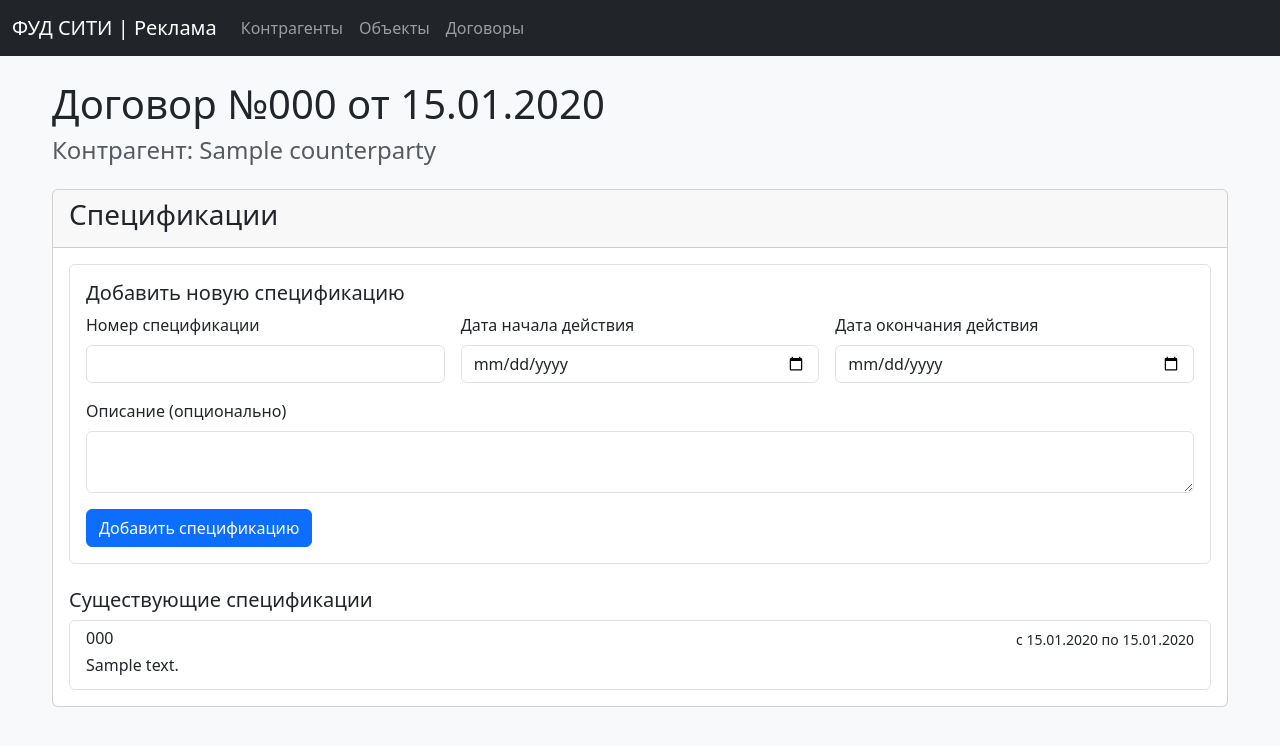
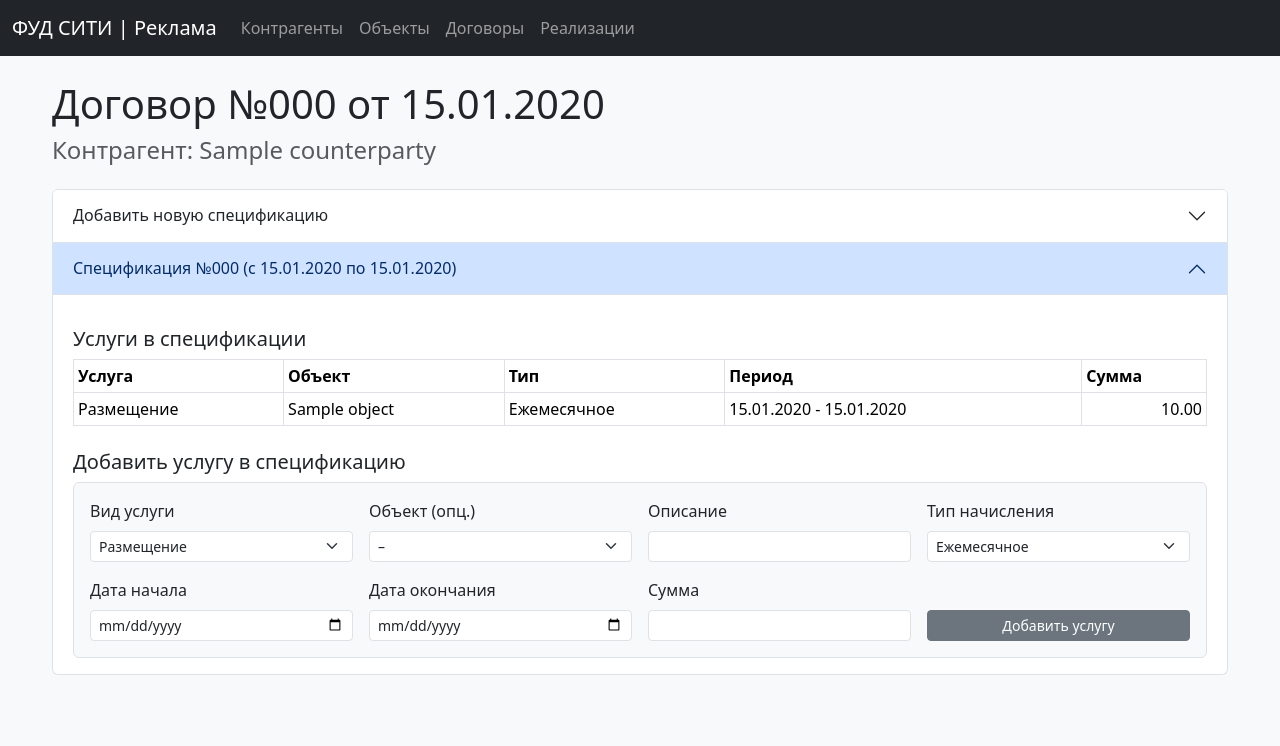
Before and after one commit to Daulet13/FoodcityReklama, a Flask app: page /contract/1 in a window 1280 px wide. Shown: the top 746 px of the page. Run offline with Flask 3, Linux system fonts and the light colour scheme; tables that the repository leaves empty hold one stand-in row (values such as "Sample post").

Commit message:
feat: add realizations page

```diff
--- a/app.py
+++ b/app.py
@@ -1,7 +1,9 @@
-from flask import Flask, render_template, request, redirect, url_for
+from flask import Flask, render_template, request, redirect, url_for, flash
 from flask_sqlalchemy import SQLAlchemy
 from flask_migrate import Migrate
 import os
+from datetime import datetime
+from sqlalchemy import extract
 
 app = Flask(__name__)
 app.config['SECRET_KEY'] = 'your-secret-key' # Добавьте секретный ключ для сессий и флеш-сообщений
@@ -15,8 +17,8 @@ migrate = Migrate(app, db)
 from models import (db, User, Counterparty, CounterpartyType, Role,
                     PropertyObject, PropertyObjectType, ServiceType, BusinessCategory,
                     PropertyObjectTypeEnum, ServiceTypeEnum, BusinessCategoryEnum,
-                    Contract, ContractStatus, Specification)
-from datetime import datetime
+                    Contract, ContractStatus, Specification, SpecificationService, BillingType,
+                    Realization, RealizationService, RealizationSource, PaymentType)
 
 @app.cli.command('init-db')
 def init_db_command():
@@ -130,19 +132,128 @@ def contract_detail(contract_id):
     contract = Contract.query.get_or_404(contract_id)
 
     if request.method == 'POST':
-        # Добавление новой спецификации
-        new_spec = Specification(
-            number=request.form['number'],
-            start_date=datetime.strptime(request.form['start_date'], '%Y-%m-%d').date(),
-            end_date=datetime.strptime(request.form['end_date'], '%Y-%m-%d').date(),
-            description=request.form.get('description'),
-            contract_id=contract.id
-        )
-        db.session.add(new_spec)
+        # Определяем, какая форма была отправлена
+        form_type = request.form.get('form_type')
+
+        if form_type == 'add_specification':
+            new_spec = Specification(
+                number=request.form['number'],
+                start_date=datetime.strptime(request.form['start_date'], '%Y-%m-%d').date(),
+                end_date=datetime.strptime(request.form['end_date'], '%Y-%m-%d').date(),
+                description=request.form.get('description'),
+                contract_id=contract.id
+            )
+            db.session.add(new_spec)
+
+        elif form_type == 'add_service':
+            spec_id = request.form.get('specification_id')
+            new_service = SpecificationService(
+                specification_id=spec_id,
+                service_type_id=request.form['service_type_id'],
+                property_object_id=request.form.get('property_object_id') or None,
+                description=request.form.get('description'),
+                billing_type=BillingType[request.form['billing_type']],
+                start_date=datetime.strptime(request.form['start_date'], '%Y-%m-%d').date(),
+                end_date=datetime.strptime(request.form['end_date'], '%Y-%m-%d').date() if request.form['end_date'] else None,
+                amount=request.form['amount']
+            )
+            db.session.add(new_service)
+
         db.session.commit()
         return redirect(url_for('contract_detail', contract_id=contract.id))
 
-    return render_template('contract_detail.html', contract=contract)
+    # Данные для форм
+    service_types = ServiceType.query.all()
+    property_objects = PropertyObject.query.all()
+    billing_types = list(BillingType)
+
+    return render_template('contract_detail.html',
+                           contract=contract,
+                           service_types=service_types,
+                           property_objects=property_objects,
+                           billing_types=billing_types)
+
+@app.route('/realizations', methods=['GET', 'POST'])
+def realizations_list():
+    if request.method == 'POST':
+        # Логика для создания разовой реализации (пока заглушка)
+        pass
+    realizations = Realization.query.order_by(Realization.date.desc()).all()
+    return render_template('realizations.html', realizations=realizations, now=datetime.now())
+
+@app.route('/generate-realizations', methods=['POST'])
+def generate_realizations():
+    month_year_str = request.form.get('month')
+    if not month_year_str:
+        flash('Необходимо выбрать месяц для генерации.', 'danger')
+        return redirect(url_for('realizations_list'))
+
+    year, month = map(int, month_year_str.split('-'))
+
+    # 1. Найти все активные договоры
+    active_contracts = Contract.query.filter_by(status=ContractStatus.ACTIVE).all()
+
+    generated_count = 0
+
+    for contract in active_contracts:
+        # 2. Найти все подходящие спецификации
+        specs = Specification.query.filter(
+            Specification.contract_id == contract.id,
+            extract('year', Specification.start_date) <= year,
+            extract('month', Specification.start_date) <= month,
+            extract('year', Specification.end_date) >= year,
+            extract('month', Specification.end_date) >= month
+        ).all()
+
+        for spec in specs:
+            # 3. Найти все ежемесячные услуги
+            monthly_services = SpecificationService.query.filter_by(
+                specification_id=spec.id,
+                billing_type=BillingType.MONTHLY
+            ).all()
+
+            for service in monthly_services:
+                 # 4. Проверить, не создана ли уже реализация
+                exists = Realization.query.filter_by(
+                    contract_id=contract.id,
+                    specification_id=spec.id,
+                    month=month,
+                    year=year
+                ).join(RealizationService).filter(RealizationService.description == service.description).count() > 0
+
+                if not exists:
+                    # 5. Создать реализацию
+                    new_realization = Realization(
+                        date=datetime(year, month, 1),
+                        source=RealizationSource.AUTO,
+                        month=month,
+                        year=year,
+                        payment_type=PaymentType.NON_CASH,
+                        counterparty_id=contract.counterparty_id,
+                        contract_id=contract.id,
+                        specification_id=spec.id,
+                        manager_id=contract.manager_id,
+                    )
+
+                    realization_service = RealizationService(
+                        description=service.description,
+                        sale_amount=service.amount,
+                        property_object_id=service.property_object_id,
+                        service_type_id=service.service_type_id,
+                        realization=new_realization
+                    )
+
+                    db.session.add(new_realization)
+                    db.session.add(realization_service)
+                    generated_count += 1
+
+    if generated_count > 0:
+        db.session.commit()
+        flash(f'Успешно сгенерировано {generated_count} новых реализаций за {month:02}.{year}.', 'success')
+    else:
+        flash(f'Новых реализаций для генерации за {month:02}.{year} не найдено.', 'info')
+
+    return redirect(url_for('realizations_list'))
 
 
 if __name__ == '__main__':
--- a/templates/base.html
+++ b/templates/base.html
@@ -32,6 +32,9 @@
                     <li class="nav-item">
                         <a class="nav-link" href="{{ url_for('contracts_list') }}">Договоры</a>
                     </li>
+                    <li class="nav-item">
+                        <a class="nav-link" href="{{ url_for('realizations_list') }}">Реализации</a>
+                    </li>
                     <!-- Другие ссылки будут здесь -->
                 </ul>
             </div>
--- a/templates/contract_detail.html
+++ b/templates/contract_detail.html
@@ -6,34 +6,34 @@
 <h1 class="mb-2">Договор №{{ contract.number }} от {{ contract.date.strftime('%d.%m.%Y') }}</h1>
 <h2 class="h4 text-muted mb-4">Контрагент: {{ contract.counterparty.brand_name }}</h2>
 
-<div class="row">
-    <!-- Блок Спецификации -->
-    <div class="col-lg-12">
-        <div class="card">
-            <div class="card-header">
-                <h3>Спецификации</h3>
-            </div>
-            <div class="card-body">
+<div class="accordion" id="accordionPanelsStayOpenExample">
     <!-- Форма добавления спецификации -->
-                <div class="mb-4 p-3 border rounded">
-                    <h5>Добавить новую спецификацию</h5>
+    <div class="accordion-item">
+        <h2 class="accordion-header" id="panelsStayOpen-headingOne">
+            <button class="accordion-button collapsed" type="button" data-bs-toggle="collapse" data-bs-target="#panelsStayOpen-collapseOne" aria-expanded="false" aria-controls="panelsStayOpen-collapseOne">
+                Добавить новую спецификацию
+            </button>
+        </h2>
+        <div id="panelsStayOpen-collapseOne" class="accordion-collapse collapse" aria-labelledby="panelsStayOpen-headingOne">
+            <div class="accordion-body">
                 <form method="post">
+                    <input type="hidden" name="form_type" value="add_specification">
                     <div class="row g-3">
                         <div class="col-md-4">
                             <label for="number" class="form-label">Номер спецификации</label>
                             <input type="text" class="form-control" id="number" name="number" required>
                         </div>
                         <div class="col-md-4">
-                                <label for="start_date" class="form-label">Дата начала действия</label>
-                                <input type="date" class="form-control" id="start_date" name="start_date" required>
+                            <label for="start_date_spec" class="form-label">Дата начала</label>
+                            <input type="date" class="form-control" id="start_date_spec" name="start_date" required>
                         </div>
                         <div class="col-md-4">
-                                <label for="end_date" class="form-label">Дата окончания действия</label>
-                                <input type="date" class="form-control" id="end_date" name="end_date" required>
+                            <label for="end_date_spec" class="form-label">Дата окончания</label>
+                            <input type="date" class="form-control" id="end_date_spec" name="end_date" required>
                         </div>
                         <div class="col-12">
-                                <label for="description" class="form-label">Описание (опционально)</label>
-                                <textarea class="form-control" id="description" name="description" rows="2"></textarea>
+                             <label for="description_spec" class="form-label">Описание</label>
+                            <textarea class="form-control" id="description_spec" name="description" rows="2"></textarea>
                         </div>
                         <div class="col-12">
                             <button type="submit" class="btn btn-primary">Добавить спецификацию</button>
@@ -41,27 +41,102 @@
                     </div>
                 </form>
             </div>
+        </div>
+    </div>
 
-                <!-- Список существующих спецификаций -->
-                <h5>Существующие спецификации</h5>
-                {% if contract.specifications %}
-                    <ul class="list-group">
+    <!-- Существующие спецификации -->
     {% for spec in contract.specifications %}
-                        <li class="list-group-item">
-                            <div class="d-flex w-100 justify-content-between">
-                                <h6 class="mb-1">{{ spec.number }}</h6>
-                                <small>с {{ spec.start_date.strftime('%d.%m.%Y') }} по {{ spec.end_date.strftime('%d.%m.%Y') }}</small>
+    <div class="accordion-item">
+        <h2 class="accordion-header" id="panelsStayOpen-heading-spec-{{ spec.id }}">
+            <button class="accordion-button" type="button" data-bs-toggle="collapse" data-bs-target="#panelsStayOpen-collapse-spec-{{ spec.id }}" aria-expanded="true" aria-controls="panelsStayOpen-collapse-spec-{{ spec.id }}">
+                Спецификация №{{ spec.number }} (с {{ spec.start_date.strftime('%d.%m.%Y') }} по {{ spec.end_date.strftime('%d.%m.%Y') }})
+            </button>
+        </h2>
+        <div id="panelsStayOpen-collapse-spec-{{ spec.id }}" class="accordion-collapse collapse show" aria-labelledby="panelsStayOpen-heading-spec-{{ spec.id }}">
+            <div class="accordion-body">
+
+                <!-- Таблица услуг -->
+                <h5 class="mt-3">Услуги в спецификации</h5>
+                 <table class="table table-sm table-bordered">
+                    <thead>
+                        <tr>
+                            <th>Услуга</th>
+                            <th>Объект</th>
+                            <th>Тип</th>
+                            <th>Период</th>
+                            <th>Сумма</th>
+                        </tr>
+                    </thead>
+                    <tbody>
+                        {% for service in spec.services %}
+                        <tr>
+                            <td>{{ service.service_type.name.value }}</td>
+                            <td>{{ service.property_object.name if service.property_object else '–' }}</td>
+                            <td>{{ service.billing_type.value }}</td>
+                            <td>{{ service.start_date.strftime('%d.%m.%Y') }} - {{ service.end_date.strftime('%d.%m.%Y') if service.end_date else '' }}</td>
+                            <td class="text-end">{{ "%.2f"|format(service.amount) }}</td>
+                        </tr>
+                        {% else %}
+                        <tr>
+                            <td colspan="5" class="text-center text-muted">Услуг пока нет</td>
+                        </tr>
+                        {% endfor %}
+                    </tbody>
+                </table>
+
+                <!-- Форма добавления услуги -->
+                <h5 class="mt-4">Добавить услугу в спецификацию</h5>
+                <form method="post" class="mt-2 p-3 border rounded bg-light">
+                    <input type="hidden" name="form_type" value="add_service">
+                    <input type="hidden" name="specification_id" value="{{ spec.id }}">
+                    <div class="row g-3 align-items-end">
+                        <div class="col-lg-3">
+                            <label for="service_type_id-{{spec.id}}" class="form-label">Вид услуги</label>
+                            <select class="form-select form-select-sm" name="service_type_id" id="service_type_id-{{spec.id}}" required>
+                                {% for st in service_types %}<option value="{{ st.id }}">{{ st.name.value }}</option>{% endfor %}
+                            </select>
                         </div>
-                            <p class="mb-1">{{ spec.description }}</p>
-                        </li>
-                    {% endfor %}
-                    </ul>
-                {% else %}
-                    <p class="text-muted">К этому договору еще не добавлено ни одной спецификации.</p>
-                {% endif %}
+                         <div class="col-lg-3">
+                            <label for="property_object_id-{{spec.id}}" class="form-label">Объект (опц.)</label>
+                            <select class="form-select form-select-sm" name="property_object_id" id="property_object_id-{{spec.id}}">
+                                <option value="">–</option>
+                                {% for po in property_objects %}<option value="{{ po.id }}">{{ po.name }}</option>{% endfor %}
+                            </select>
+                        </div>
+                        <div class="col-lg-3">
+                            <label for="description-{{spec.id}}" class="form-label">Описание</label>
+                            <input type="text" class="form-control form-control-sm" name="description" id="description-{{spec.id}}">
+                        </div>
+                        <div class="col-lg-3">
+                             <label for="billing_type-{{spec.id}}" class="form-label">Тип начисления</label>
+                            <select class="form-select form-select-sm" name="billing_type" id="billing_type-{{spec.id}}" required>
+                                {% for bt in billing_types %}<option value="{{ bt.name }}">{{ bt.value }}</option>{% endfor %}
+                            </select>
+                        </div>
+                         <div class="col-lg-3">
+                            <label for="start_date_service-{{spec.id}}" class="form-label">Дата начала</label>
+                            <input type="date" class="form-control form-control-sm" name="start_date" id="start_date_service-{{spec.id}}" required>
+                        </div>
+                        <div class="col-lg-3">
+                            <label for="end_date_service-{{spec.id}}" class="form-label">Дата окончания</label>
+                            <input type="date" class="form-control form-control-sm" name="end_date" id="end_date_service-{{spec.id}}">
+                        </div>
+                        <div class="col-lg-3">
+                             <label for="amount-{{spec.id}}" class="form-label">Сумма</label>
+                             <input type="number" step="0.01" class="form-control form-control-sm" name="amount" id="amount-{{spec.id}}" required>
+                        </div>
+                        <div class="col-lg-3">
+                            <button type="submit" class="btn btn-secondary btn-sm w-100">Добавить услугу</button>
+                        </div>
+                    </div>
+                </form>
+
             </div>
         </div>
     </div>
+    {% else %}
+    <p class="text-center text-muted mt-4">К этому договору еще не добавлено ни одной спецификации.</p>
+    {% endfor %}
 </div>
 
 {% endblock %}
```
Also changed, not shown: migrations/versions/bd6adf8ba9f2_add_realization_models.py (added, +61 -0 lines), models.py (+61 -0 lines), templates/realizations.html (added, +67 -0 lines), CHANGELOG.md, 2 other files. Lines whose indentation alone changed are shown as unchanged.
